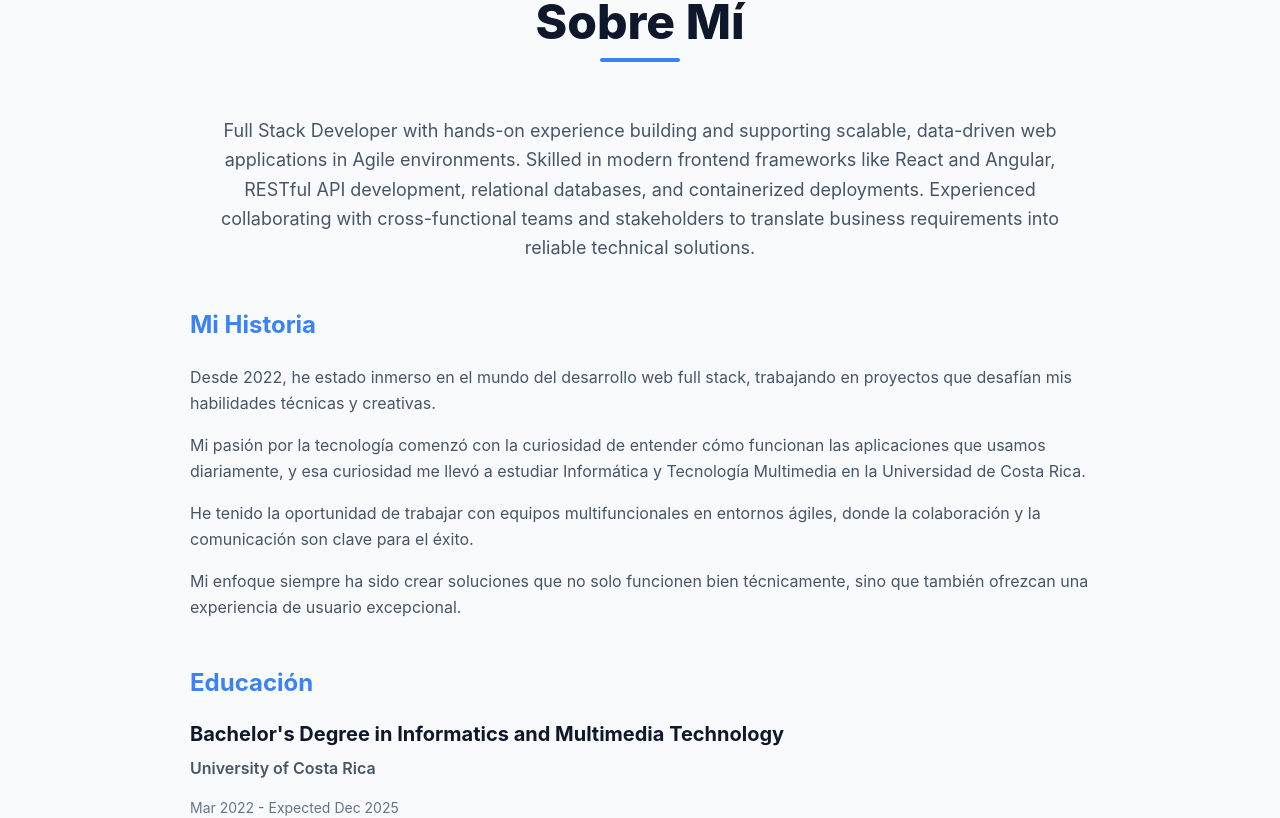
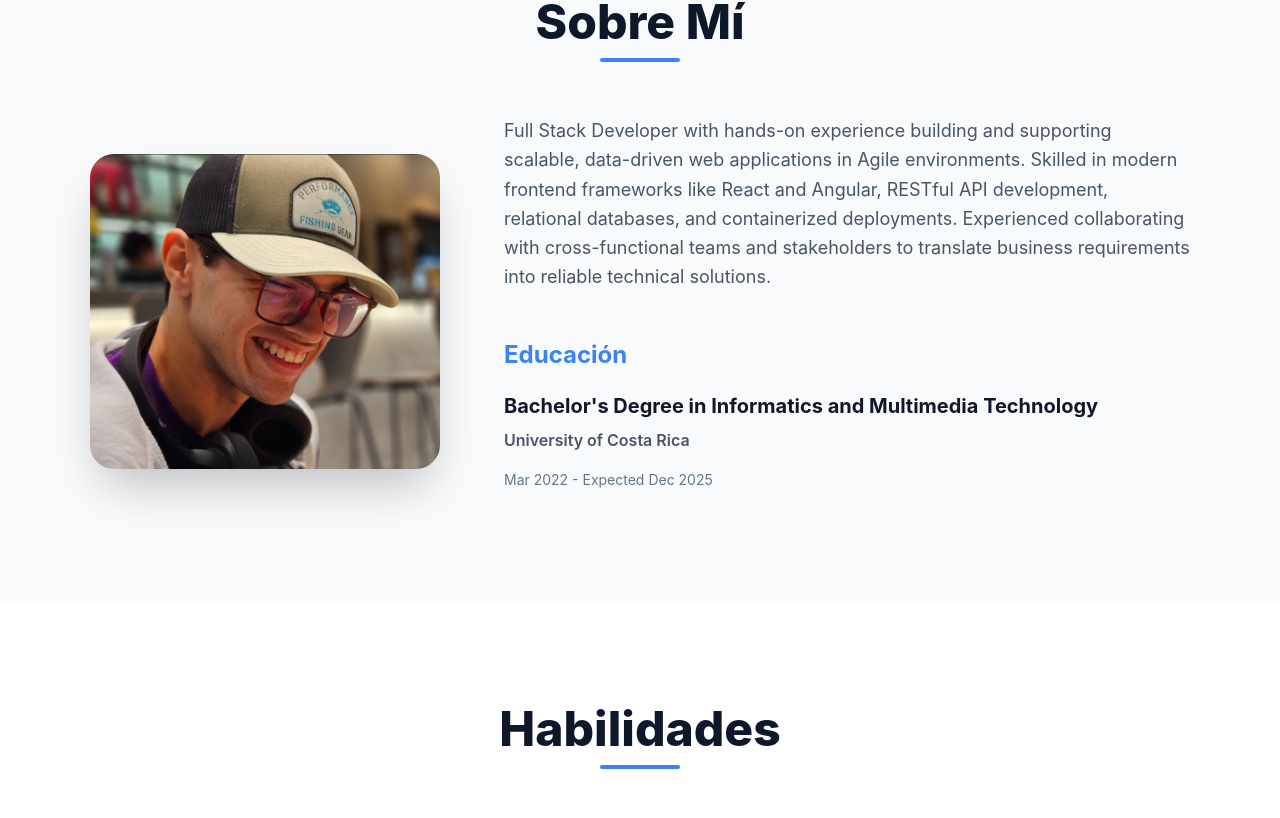
Before and after one commit to Jeranguz/portfolio-react, a React (Vite) app: page / in a window 1280 px wide. Shown: the part 904-1722 px from the top of the page. Built offline with nearby package versions, Linux system fonts and the light colour scheme.

Commit message:
Enhance About section layout and styles: update grid structure, add profile image with animations, and adjust text alignment

```diff
--- a/src/components/About/About.css
+++ b/src/components/About/About.css
@@ -22,23 +22,41 @@
 }
 
 .about-content {
-  max-width: 900px;
+  max-width: 1100px;
   margin: 0 auto;
+  display: grid;
+  grid-template-columns: 350px 1fr;
+  gap: var(--spacing-3xl);
+  align-items: center;
+}
+
+.about-image {
+  width: 100%;
+  max-width: 350px;
+  margin: 0 auto;
+}
+
+.about-image img {
+  width: 100%;
+  height: auto;
+  border-radius: var(--radius-2xl);
+  box-shadow: var(--shadow-2xl);
+  object-fit: cover;
+}
+
+.about-text {
+  display: flex;
+  flex-direction: column;
+  gap: var(--spacing-xl);
 }
 
 .about-bio {
   font-size: var(--font-size-lg);
   line-height: var(--line-height-relaxed);
   color: var(--color-text-secondary);
-  margin-bottom: var(--spacing-2xl);
-  text-align: center;
+  margin-bottom: var(--spacing-md);
 }
 
-.about-story {
-  margin-bottom: var(--spacing-2xl);
-}
-
-.about-story h3,
 .about-education h3 {
   font-size: var(--font-size-2xl);
   margin-bottom: var(--spacing-lg);
@@ -59,3 +77,14 @@
   color: var(--color-text-tertiary);
   font-size: var(--font-size-sm);
 }
+
+@media (max-width: 768px) {
+  .about-content {
+    grid-template-columns: 1fr;
+    gap: var(--spacing-2xl);
+  }
+
+  .about-image {
+    max-width: 280px;
+  }
+}
--- a/src/components/About/About.jsx
+++ b/src/components/About/About.jsx
@@ -15,32 +15,41 @@ const About = () => {
           <h2 className="section-title">Sobre Mí</h2>
 
           <div className="about-content">
+            <motion.div
+              className="about-image"
+              initial={{ opacity: 0, scale: 0.9 }}
+              whileInView={{ opacity: 1, scale: 1 }}
+              viewport={{ once: true }}
+              transition={{ duration: 0.5 }}
+            >
+              <img src="/profile.png" alt="Jeremy Andrés Guzmán Vargas" />
+            </motion.div>
+
             <div className="about-text">
-              <p className="about-bio">{personalInfo.bio}</p>
+              <motion.p
+                className="about-bio"
+                initial={{ opacity: 0, x: 20 }}
+                whileInView={{ opacity: 1, x: 0 }}
+                viewport={{ once: true }}
+                transition={{ delay: 0.2 }}
+              >
+                {personalInfo.bio}
+              </motion.p>
 
-              <div className="about-story">
-                <h3>Mi Historia</h3>
-                {personalInfo.story.map((paragraph, index) => (
-                  <motion.p
-                    key={index}
-                    initial={{ opacity: 0, x: -20 }}
-                    whileInView={{ opacity: 1, x: 0 }}
-                    viewport={{ once: true }}
-                    transition={{ delay: index * 0.2 }}
-                  >
-                    {paragraph}
-                  </motion.p>
-                ))}
-              </div>
-
-              <div className="about-education">
+              <motion.div
+                className="about-education"
+                initial={{ opacity: 0, x: 20 }}
+                whileInView={{ opacity: 1, x: 0 }}
+                viewport={{ once: true }}
+                transition={{ delay: 0.4 }}
+              >
                 <h3>Educación</h3>
                 <div className="education-item">
                   <h4>{education.degree}</h4>
                   <p className="education-institution">{education.institution}</p>
                   <p className="education-period">{education.period}</p>
                 </div>
-              </div>
+              </motion.div>
             </div>
           </div>
         </motion.div>
--- a/src/components/Contact/Contact.css
+++ b/src/components/Contact/Contact.css
@@ -64,6 +64,7 @@
 
 .social-button:hover {
   background-color: var(--color-accent-hover);
+  color: var(--color-white);
   transform: translateY(-2px);
   box-shadow: var(--shadow-lg);
 }
--- a/src/components/Footer/Footer.jsx
+++ b/src/components/Footer/Footer.jsx
@@ -8,8 +8,7 @@ const Footer = () => {
     <footer className="footer" role="contentinfo">
       <div className="container">
         <div className="footer-content">
-          <p>&copy; {currentYear} {personalInfo.name}. Todos los derechos reservados.</p>
-          <p className="footer-tagline">Construido con React, Framer Motion y ❤️</p>
+          <p>{currentYear} {personalInfo.name}.</p>
         </div>
       </div>
     </footer>
--- a/src/components/Hero/Hero.css
+++ b/src/components/Hero/Hero.css
@@ -77,6 +77,7 @@
 .btn-primary:hover {
   background-color: var(--color-accent-hover);
   border-color: var(--color-accent-hover);
+  color: var(--color-white);
   transform: translateY(-2px);
   box-shadow: var(--shadow-lg);
 }
--- a/src/components/Projects/Projects.jsx
+++ b/src/components/Projects/Projects.jsx
@@ -17,7 +17,7 @@ const Projects = () => {
               whileInView={{ opacity: 1, y: 0 }}
               viewport={{ once: true }}
               transition={{ delay: index * 0.2 }}
-              whileHover={{ y: -10 }}
+              whileHover={{ y: -10, transition: { duration: 0.1 } }}
             >
               <div className="project-header">
                 <span className="project-category">{project.category}</span>
--- a/src/components/Skills/Skills.jsx
+++ b/src/components/Skills/Skills.jsx
@@ -43,7 +43,7 @@ const Skills = () => {
                   whileInView={{ opacity: 1, scale: 1 }}
                   viewport={{ once: true }}
                   transition={{ delay: index * 0.1 }}
-                  whileHover={{ scale: 1.05 }}
+                  whileHover={{ scale: 1.05, transition: { duration: 0.1 } }}
                 >
                   <h4>{item.name}</h4>
                   <p>{item.description}</p>
--- a/src/data/portfolioData.js
+++ b/src/data/portfolioData.js
@@ -322,7 +322,7 @@ export const socialLinks = [
   },
   {
     name: "GitHub",
-    url: "https://github.com/jeremygzm",
+    url: "https://github.com/Jeranguz",
     icon: "github"
   },
   {
--- a/src/styles/variables.css
+++ b/src/styles/variables.css
@@ -110,9 +110,9 @@
   --shadow-2xl: 0 25px 50px -12px rgba(0, 0, 0, 0.25);
 
   /* Transitions - Ley de Doherty (< 400ms) */
-  --transition-fast: 150ms cubic-bezier(0.4, 0, 0.2, 1);
-  --transition-base: 250ms cubic-bezier(0.4, 0, 0.2, 1);
-  --transition-slow: 350ms cubic-bezier(0.4, 0, 0.2, 1);
+  --transition-fast: 100ms cubic-bezier(0.4, 0, 0.2, 1);
+  --transition-base: 150ms cubic-bezier(0.4, 0, 0.2, 1);
+  --transition-slow: 200ms cubic-bezier(0.4, 0, 0.2, 1);
 
   /* Z-index Scale */
   --z-index-dropdown: 1000;
```
Also changed, not shown: public/profile.png (added).
